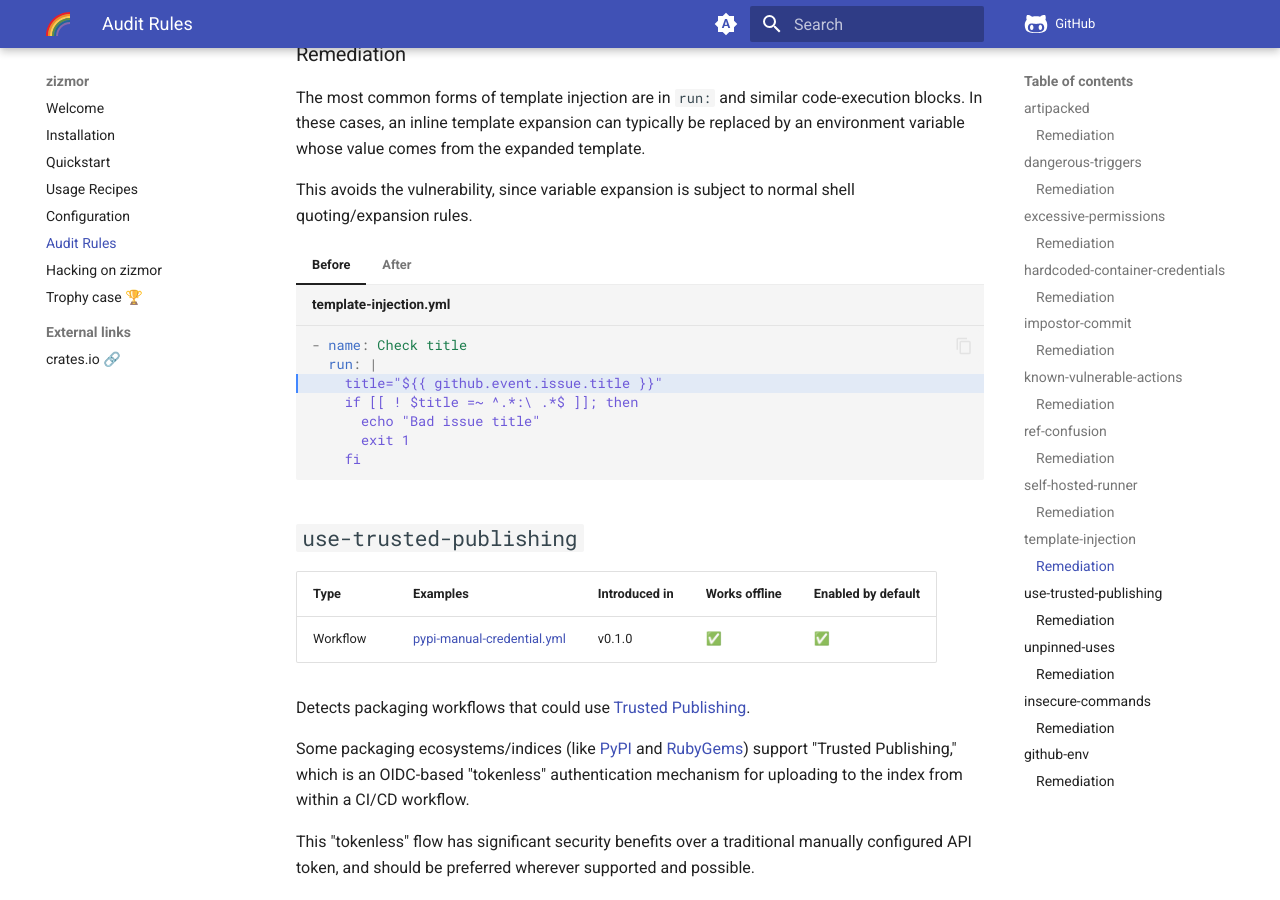
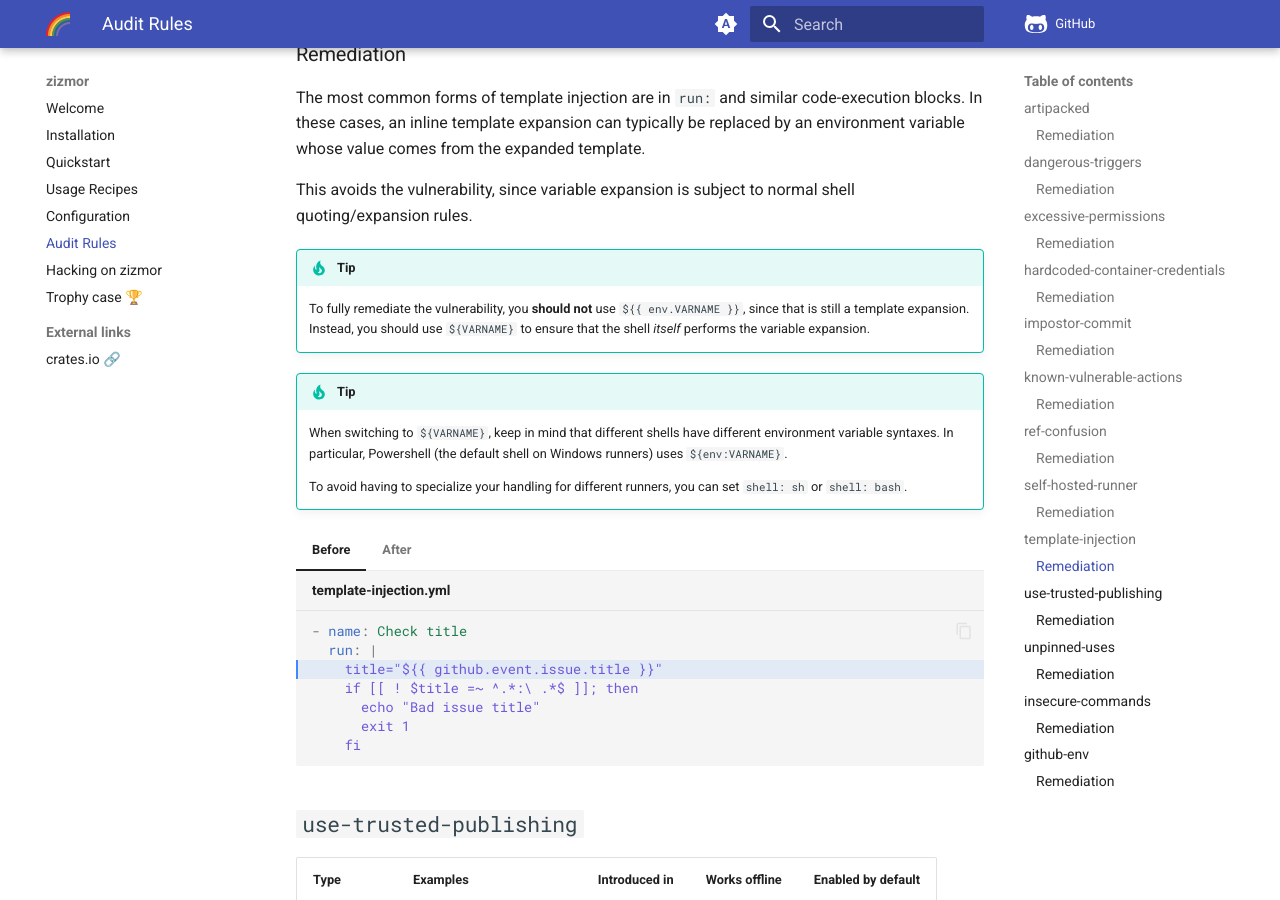
Before and after one commit to zizmorcore/zizmor, an MkDocs documentation site: the page built from docs/audits.md, in a window 1280 px wide and 900 px high, scrolled down 7880 px. Built offline with MkDocs 1.6.1 and Material for MkDocs 9.7.7, drawn with Linux system fonts in a browser that asks for light colours; comment, search, counter and statistics services are not loaded.

Commit message:
docs: add template-injection tips (#259)

````diff
--- a/docs/audits.md
+++ b/docs/audits.md
@@ -462,6 +462,23 @@ from the expanded template.
 This avoids the vulnerability, since variable expansion is subject to normal
 shell quoting/expansion rules.
 
+!!! tip
+
+    To fully remediate the vulnerability, you **should not** use
+    `${{ env.VARNAME }}`, since that is still a template expansion.
+    Instead, you should use `${VARNAME}` to ensure that the shell *itself*
+    performs the variable expansion.
+
+
+!!! tip
+
+    When switching to `${VARNAME}`, keep in mind that different shells have
+    different environment variable syntaxes. In particular, Powershell (the
+    default shell on Windows runners) uses `${env:VARNAME}`.
+
+    To avoid having to specialize your handling for different runners,
+    you can set `shell: sh` or `shell: bash`.
+
 === "Before"
 
     ```yaml title="template-injection.yml" hl_lines="3"
````
